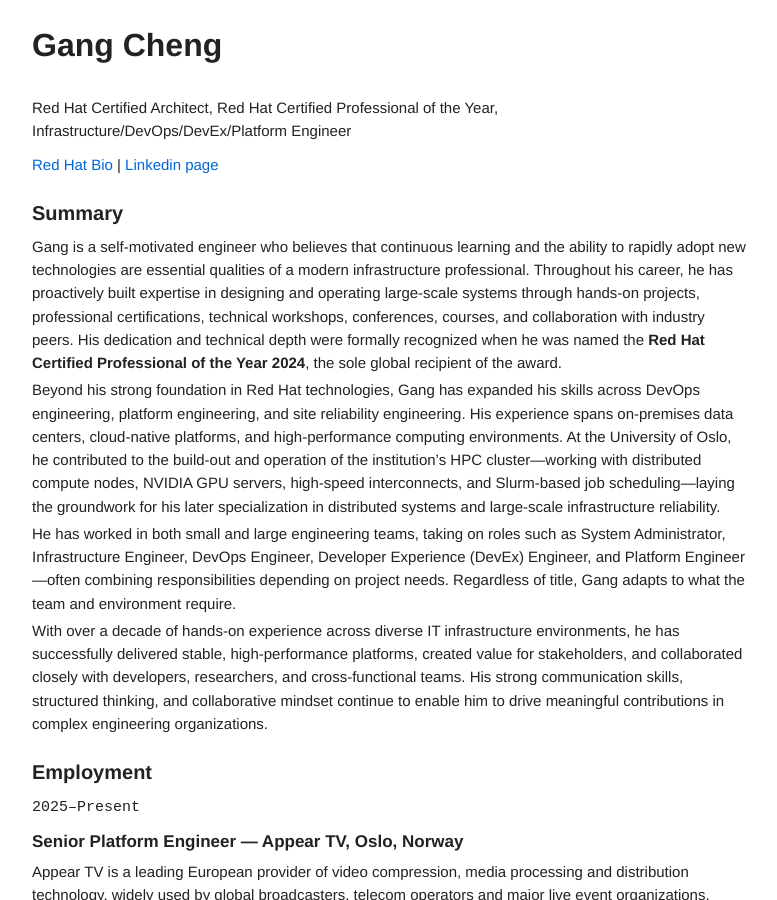
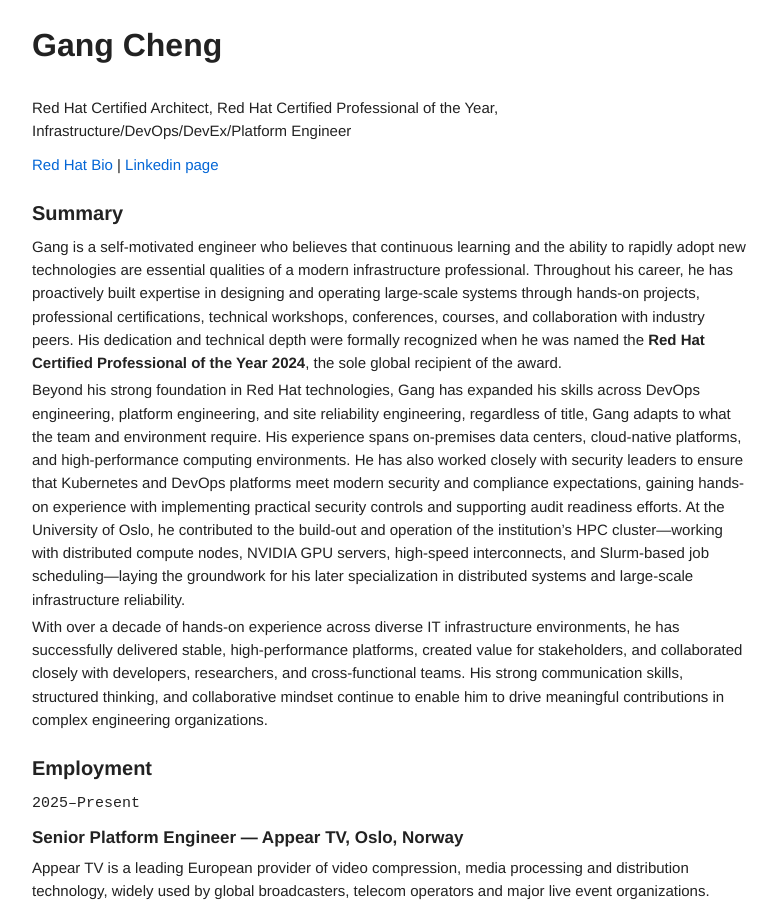
Before and after one commit to gcccheng/wugui, a Jekyll site: the page built from cvenglish.md, in a window 1280 px wide and 900 px high. Shown: the whole window, without its empty margins (118-895 px from the left). Built offline with Jekyll 4.4.1, drawn with Linux system fonts in a browser that asks for light colours.

Commit message:
Update cvenglish.md

```diff
--- a/cvenglish.md
+++ b/cvenglish.md
@@ -14,13 +14,9 @@ Red Hat Certified Architect, Red Hat Certified Professional of the Year, Infrast
 
 Gang is a self-motivated engineer who believes that continuous learning and the ability to rapidly adopt new technologies are essential qualities of a modern infrastructure professional. Throughout his career, he has proactively built expertise in designing and operating large-scale systems through hands-on projects, professional certifications, technical workshops, conferences, courses, and collaboration with industry peers. His dedication and technical depth were formally recognized when he was named the **Red Hat Certified Professional of the Year 2024**, the sole global recipient of the award.
 
-Beyond his strong foundation in Red Hat technologies, Gang has expanded his skills across DevOps engineering, platform engineering, and site reliability engineering. His experience spans on-premises data centers, cloud-native platforms, and high-performance computing environments. At the University of Oslo, he contributed to the build-out and operation of the institution’s HPC cluster—working with distributed compute nodes, NVIDIA GPU servers, high-speed interconnects, and Slurm-based job scheduling—laying the groundwork for his later specialization in distributed systems and large-scale infrastructure reliability.
-
-He has worked in both small and large engineering teams, taking on roles such as System Administrator, Infrastructure Engineer, DevOps Engineer, Developer Experience (DevEx) Engineer, and Platform Engineer—often combining responsibilities depending on project needs. Regardless of title, Gang adapts to what the team and environment require.
+Beyond his strong foundation in Red Hat technologies, Gang has expanded his skills across DevOps engineering, platform engineering, and site reliability engineering, regardless of title, Gang adapts to what the team and environment require. His experience spans on-premises data centers, cloud-native platforms, and high-performance computing environments. He has also worked closely with security leaders to ensure that Kubernetes and DevOps platforms meet modern security and compliance expectations, gaining hands-on experience with implementing practical security controls and supporting audit readiness efforts. At the University of Oslo, he contributed to the build-out and operation of the institution’s HPC cluster—working with distributed compute nodes, NVIDIA GPU servers, high-speed interconnects, and Slurm-based job scheduling—laying the groundwork for his later specialization in distributed systems and large-scale infrastructure reliability.
 
 With over a decade of hands-on experience across diverse IT infrastructure environments, he has successfully delivered stable, high-performance platforms, created value for stakeholders, and collaborated closely with developers, researchers, and cross-functional teams. His strong communication skills, structured thinking, and collaborative mindset continue to enable him to drive meaningful contributions in complex engineering organizations.
-
-
 
 ## Employment
 `2025–Present`
```
